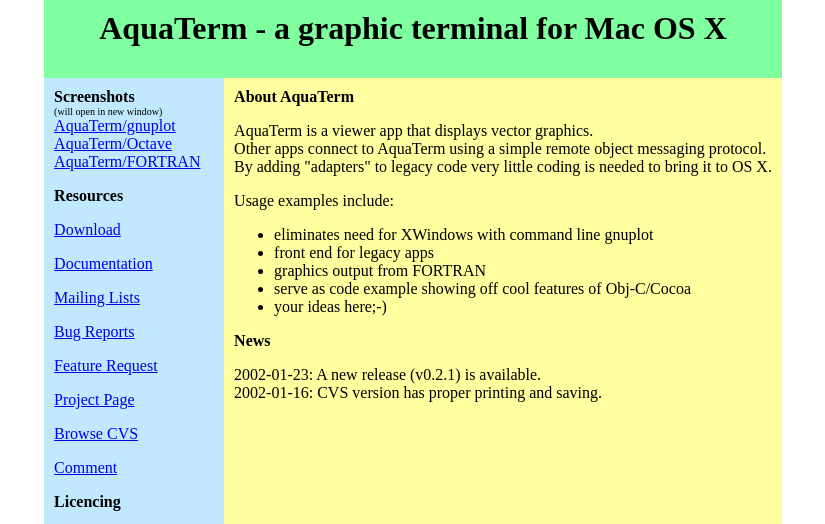
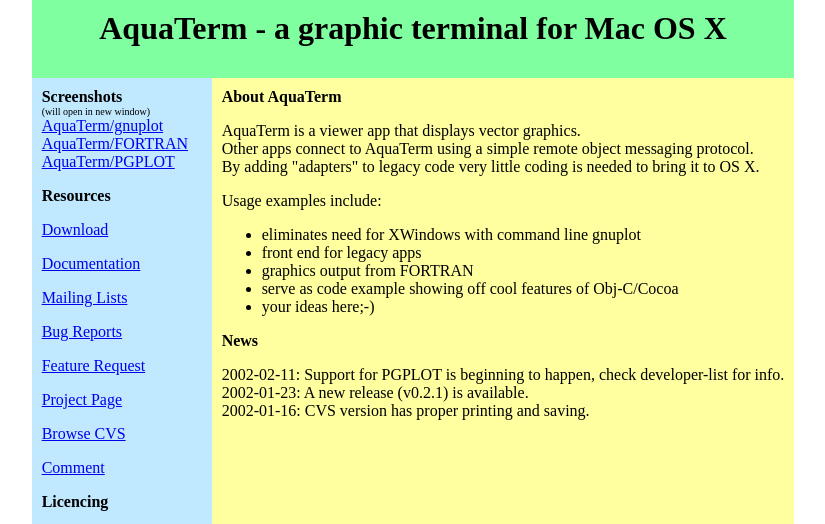
Before and after one commit to AquaTerm/old_website, a plain HTML site: page index.html in a window 1280 px wide. Shown: the top 524 px of the page, without its empty margins (227-1052 px from the left). Drawn offline with Linux system fonts and the light colour scheme.

Commit message:
Updates. New pgplot images

```diff
--- a/index.html
+++ b/index.html
@@ -22,8 +22,9 @@
   <B>Screenshots</B><BR>
 <font size=-2>(will open in new window)</font>
 <a href="./AquaTerm2.jpg" target="new">AquaTerm/gnuplot</a>
-<a href="./octaveAT.jpg" target="new">AquaTerm/Octave</a>
+<!--<a href="./octaveAT.jpg" target="new">AquaTerm/Octave</a>-->
 <a href="./AquaTerm3.jpg" target="new">AquaTerm/FORTRAN</a>
+<a href="./pgplot3.jpg" target="new">AquaTerm/PGPLOT</a>
 <P>
 <P>
               <B>Resources</B>
@@ -70,6 +71,7 @@
                 <P>
                 <B>News</B>
 	        <P>
+	        2002-02-11: Support for PGPLOT is beginning to happen, check developer-list for info.<BR>
 	        2002-01-23: A new release (v0.2.1) is available. <BR>
                 2002-01-16: CVS version has proper printing and saving.
                 <P>
```
Also changed, not shown: pgplot3.jpg (added), pgplot9.jpg (added).
